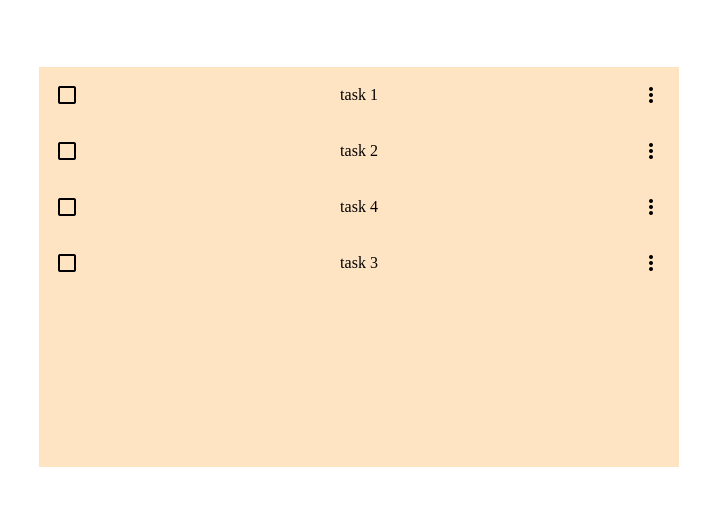
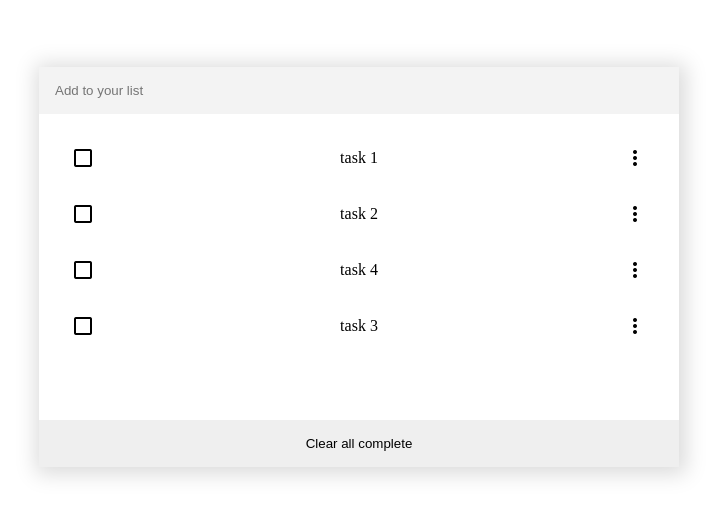
Before and after one commit to shahzaman900/Todo_Project, a website built with webpack: page src/index.html in a window 1280 px wide. Shown: the part 133-650 px from the top of the page, without its empty margins (281-1002 px from the left). Built offline with nearby package versions, Linux system fonts and the light colour scheme.

Commit message:
add input and button and some style

```diff
--- a/src/index.js
+++ b/src/index.js
@@ -26,14 +26,19 @@ const tasks = [
 document.addEventListener('DOMContentLoaded', () => {
   const taskList = document.getElementById('todo_list_section');
 
+  const input = document.createElement('input');
+  input.classList.add('input');
+  input.placeholder = 'Add to your list';
+  taskList.appendChild(input);
+
   function displayTaskList() {
     // Sort tasks based on index value
     tasks.sort((a, b) => a.index - b.index);
 
+    const list = document.createElement('ul');
+    list.classList.add('list');
+
     tasks.forEach((task) => {
-      const list = document.createElement('ul');
-      list.classList.add('list');
-
       const listItem = document.createElement('li');
       listItem.classList.add('list_item');
 
@@ -56,6 +61,11 @@ document.addEventListener('DOMContentLoaded', () => {
 
       taskList.appendChild(list);
     });
+
+    const button = document.createElement('button');
+    button.classList.add('btn');
+    button.textContent = 'Clear all complete';
+    taskList.appendChild(button);
   }
 
   displayTaskList();
--- a/src/style.css
+++ b/src/style.css
@@ -17,17 +17,36 @@ li {
 }
 
 #todo_list_section {
+  position: absolute;
   width: 50%;
   height: 50%;
-  background-color: bisque;
+  background-color: white;
+  box-shadow: 2px 2px 20px 5px #dbdbdb;
+
+  .input {
+    width: 100%;
+    border: none;
+    padding: 1rem;
+    background: #f3f3f3;
+  }
+
+  .btn {
+    position: absolute;
+    padding: 1rem;
+    width: 100%;
+    bottom: 0;
+    border: 0;
+  }
 
   .list {
     display: flex;
     width: 100%;
+    flex-direction: column;
     padding: 1rem;
 
     .list_item {
       width: inherit;
+      padding: 1rem;
       display: flex;
       justify-content: space-between;
       align-items: center;
```
Also changed, not shown: src/dist/index.dev.js (added).
